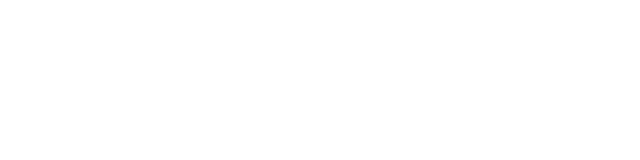
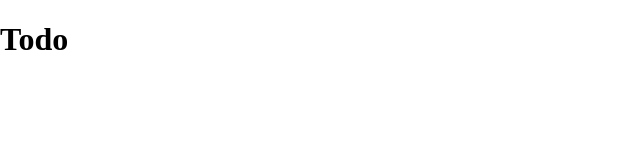
Before and after one commit to tlanettepollard/ToDoApp-TLP, a React (Create React App) app: page / in a window 1280 px wide. Shown: the top 160 px of the page, without its empty margins (0-640 px from the left). Built offline with nearby package versions, Linux system fonts and the light colour scheme; the HTML template or start-up script is replaced by a standard one.

Commit message:
Added Header
Added Header module

```diff
--- a/src/App.js
+++ b/src/App.js
@@ -1,13 +1,13 @@
 import React from 'react';
+import { Header } from './index';
+
+
 
 
 function App() {
   return (
     <div className="App">
-      <header className="App-header">
-
-
-      </header>
+      <Header />
     </div>
   );
 }
--- a/src/Sass/App.scss
+++ b/src/Sass/App.scss
@@ -1,13 +1,14 @@
 // Abstracts
-
+@import './abstracts/variables';
 // Base
 @import './base/base';
 @import './base/fonts';
 
 // Components
 
+
 // Layout
-
+@import './layout/header';
 
 // Vendors
 @import './vendors/normalize';
--- a/src/components/Header.jsx
+++ b/src/components/Header.jsx
@@ -0,0 +1,11 @@
+import React from 'react';
+
+const Header = () => {
+    return (
+        <header>
+            <h1>Todo</h1>
+        </header>
+    );
+};
+
+export default Header;
--- a/src/index.js
+++ b/src/index.js
@@ -1,7 +1,12 @@
 import React from 'react';
 import ReactDOM from 'react-dom';
-import './index.css';
 import App from './App';
 
+import Header from './components/Header';
+
+import './Sass/App.scss';
 
 ReactDOM.render(<App />, document.getElementById('root'));
+
+
+export { Header };
```
Also changed, not shown: 1 other file (tests, documents, lock files or other folders).
